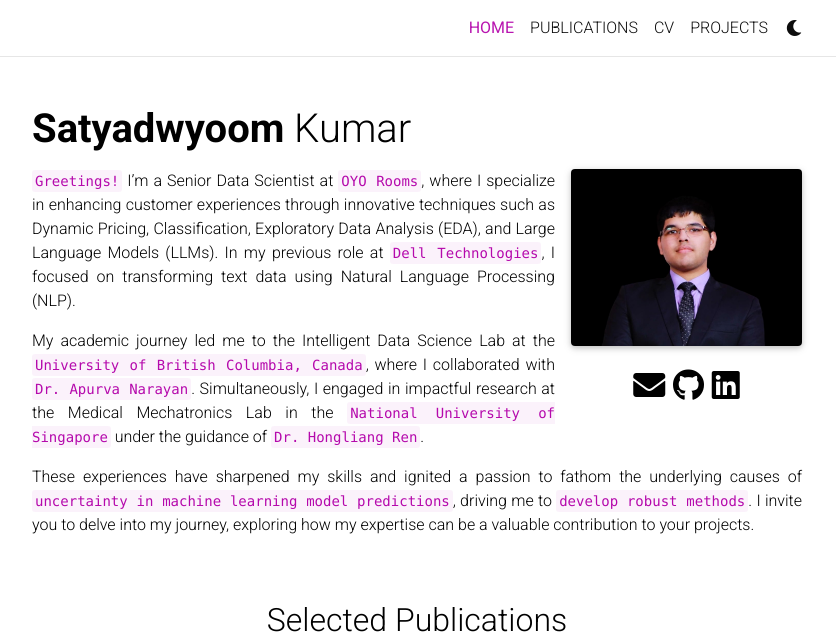
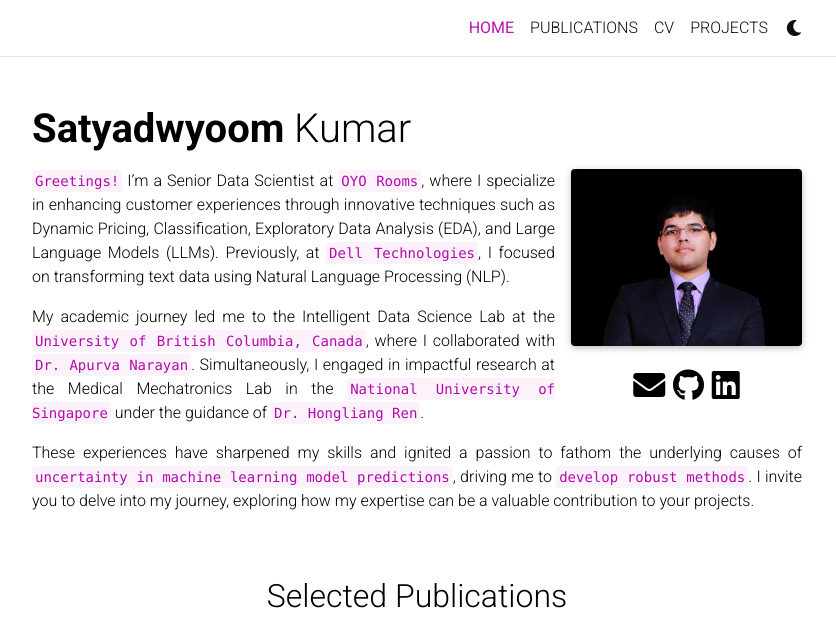
Before and after one commit to satyadwyoom/test_repo, a Jekyll site: the page built from _pages/about.md, in a window 1280 px wide, cut to the strip 0-643 px from the top of the page. Shown: the whole strip, without its empty margins (223-1059 px from the left). Built offline with Jekyll 4.4.1, drawn with Linux system fonts in a browser that asks for light colours; full-size pictures stand in for the smaller copies a plugin makes; comment, search, counter and statistics services are not loaded; a style sheet for code colours, icons or effects is not loaded.

Commit message:
about change

```diff
--- a/_pages/about.md
+++ b/_pages/about.md
@@ -22,7 +22,7 @@ My academic journey led me to the Intelligent Data Science Lab at the [`Universi
 
 These experiences have sharpened my skills and ignited a passion to fathom the underlying causes of `uncertainty in machine learning model predictions`, driving me to `develop robust methods`. I invite you to delve into my journey, exploring how my expertise can be a valuable contribution to your projects. -->
 
-`Greetings!` I'm a Senior Data Scientist at `OYO Rooms`, where I specialize in enhancing customer experiences through innovative techniques such as Dynamic Pricing, Classification, Exploratory Data Analysis (EDA), and Large Language Models (LLMs). In my previous role at `Dell Technologies`, I focused on transforming text data using Natural Language Processing (NLP).
+`Greetings!` I'm a Senior Data Scientist at `OYO Rooms`, where I specialize in enhancing customer experiences through innovative techniques such as Dynamic Pricing, Classification, Exploratory Data Analysis (EDA), and Large Language Models (LLMs). Previously, at `Dell Technologies`, I focused on transforming text data using Natural Language Processing (NLP).
 
 My academic journey led me to the Intelligent Data Science Lab at the [`University of British Columbia, Canada`](https://www.ubc.ca/),  where I collaborated with [`Dr. Apurva Narayan`](https://a-narayan.github.io/team/). Simultaneously, I engaged in impactful research at the Medical Mechatronics Lab in the [`National University of Singapore`](https://www.nus.edu.sg/) under the guidance of [`Dr. Hongliang Ren`](https://scholar.google.com/citations?user=rcF7N44AAAAJ&hl=en).
 
```
